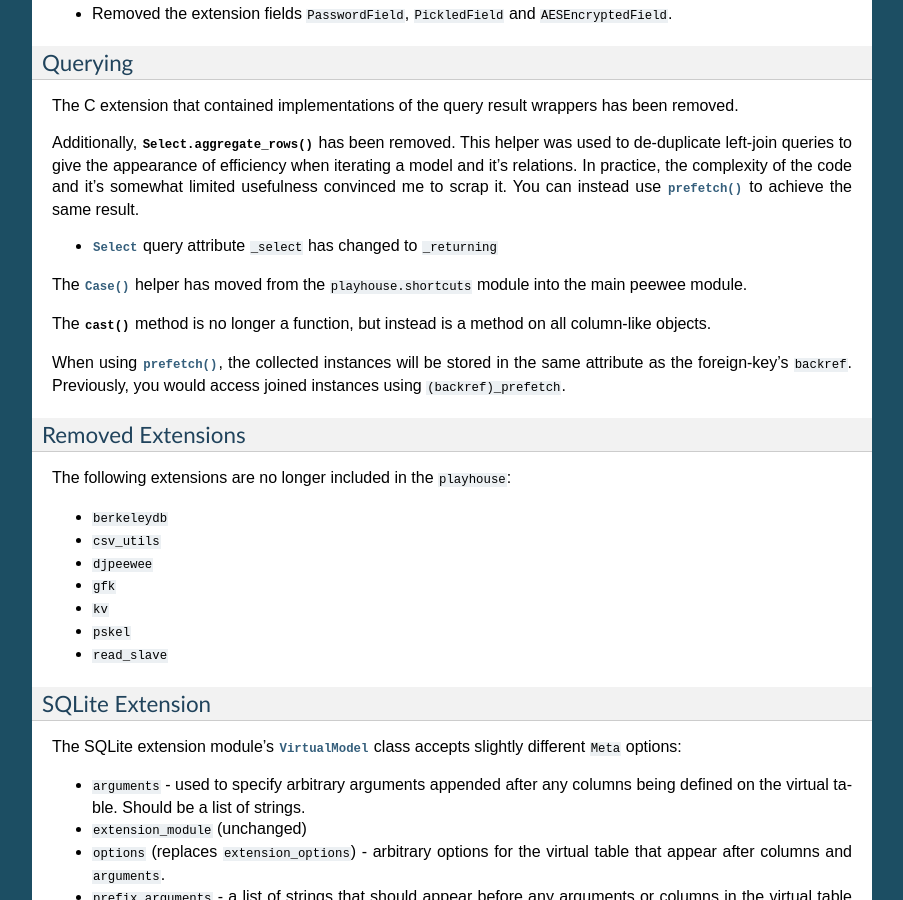
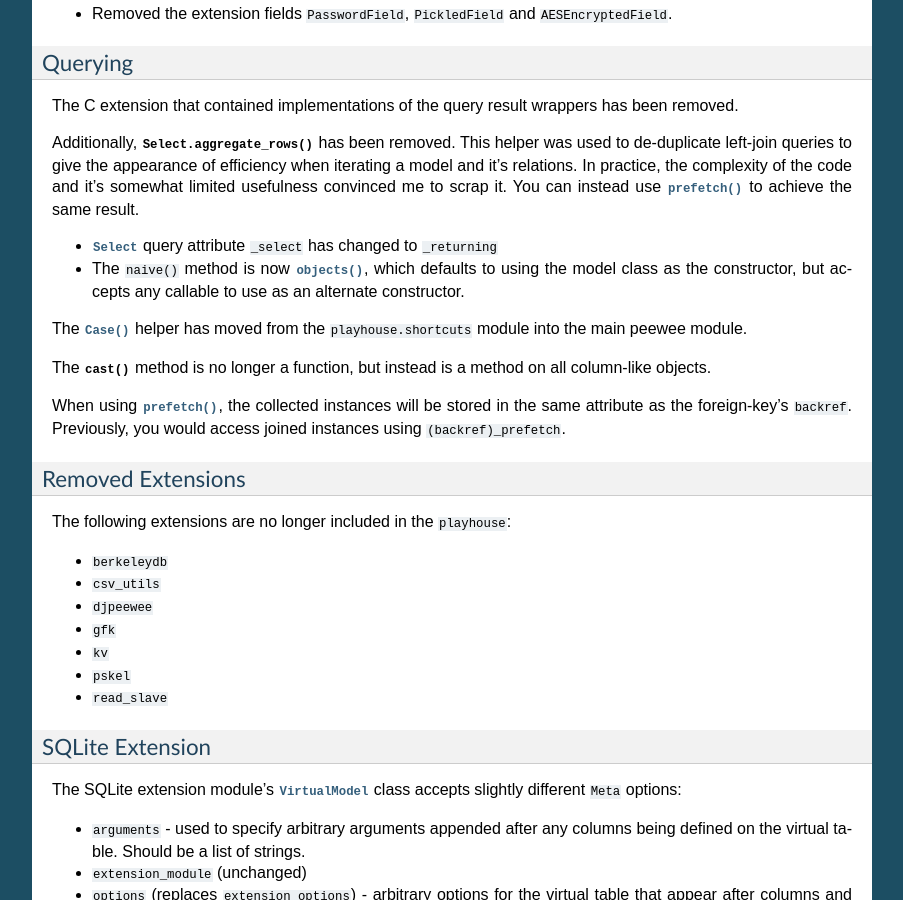
Before and after one commit to coleifer/peewee, a Sphinx documentation site: the page built from docs/peewee/changes.rst, in a window 1280 px wide and 900 px high, scrolled down 939 px. Shown: the whole window, without its empty margins (198-1101 px from the left). Built offline with Sphinx 7.4.7, drawn with Linux system fonts in a browser that asks for light colours; pages that are not in the unit, such as notebooks, are missing from menus.

Commit message:
Fix #1439, document naive->objects

```diff
--- a/docs/peewee/changes.rst
+++ b/docs/peewee/changes.rst
@@ -69,6 +69,9 @@ code and it's somewhat limited usefulness convinced me to scrap it. You can
 instead use :py:func:`prefetch` to achieve the same result.
 
 * :py:class:`Select` query attribute ``_select`` has changed to ``_returning``
+* The ``naive()`` method is now :py:meth:`~BaseQuery.objects`, which defaults
+  to using the model class as the constructor, but accepts any callable to use
+  as an alternate constructor.
 
 The :py:func:`Case` helper has moved from the ``playhouse.shortcuts`` module
 into the main peewee module.
```
